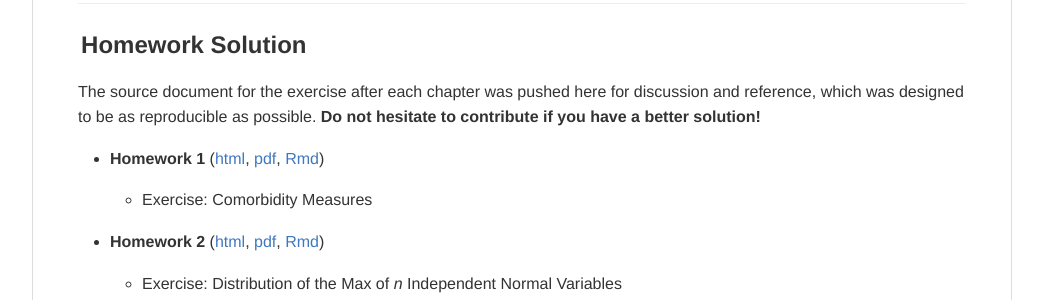
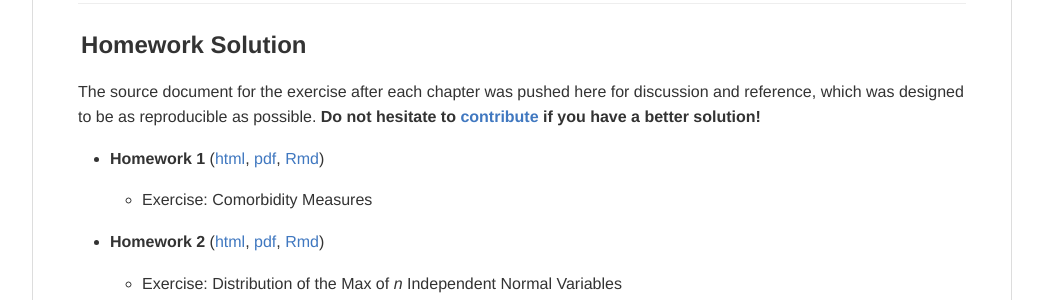
Before and after one commit to wenjie2wang/stco, a Jekyll site: the page built from hw.html, in a window 1280 px wide. Shown: the part 261-561 px from the top of the page, without its empty margins (118-1161 px from the left). Built offline with Jekyll 4.4.1, drawn with Linux system fonts in a browser that asks for light colours; part of the change alters nothing that is shown.

```diff
--- a/hw.html
+++ b/hw.html
@@ -19,7 +19,9 @@ layout: default
     was pushed here for discussion and reference,
     which was designed to be as reproducible as possible.
     <strong>
-        Do not hesitate to contribute if you have a better solution!
+        Do not hesitate to
+        <a href ="https://github.com/wenjie2wang/stco/pulls">contribute</a>
+        if you have a better solution!
     </strong>
 </p>
 
```
